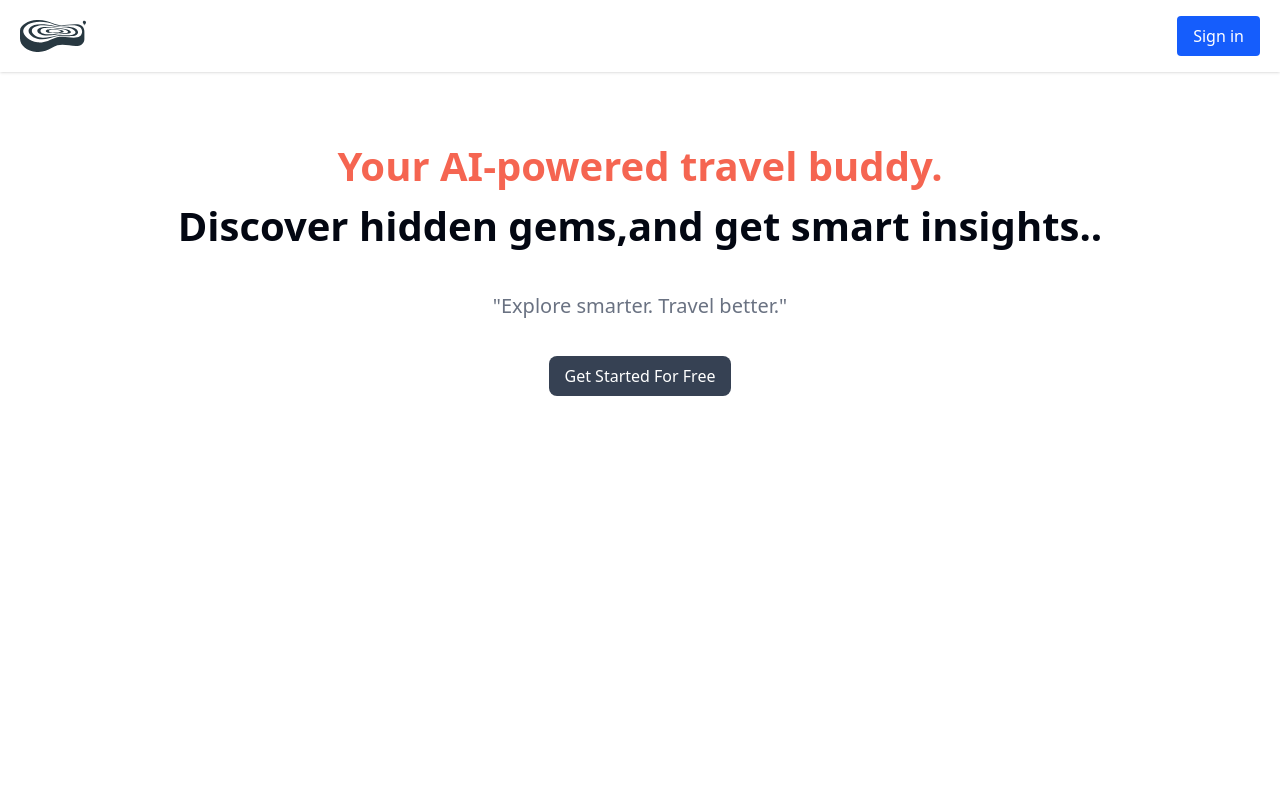
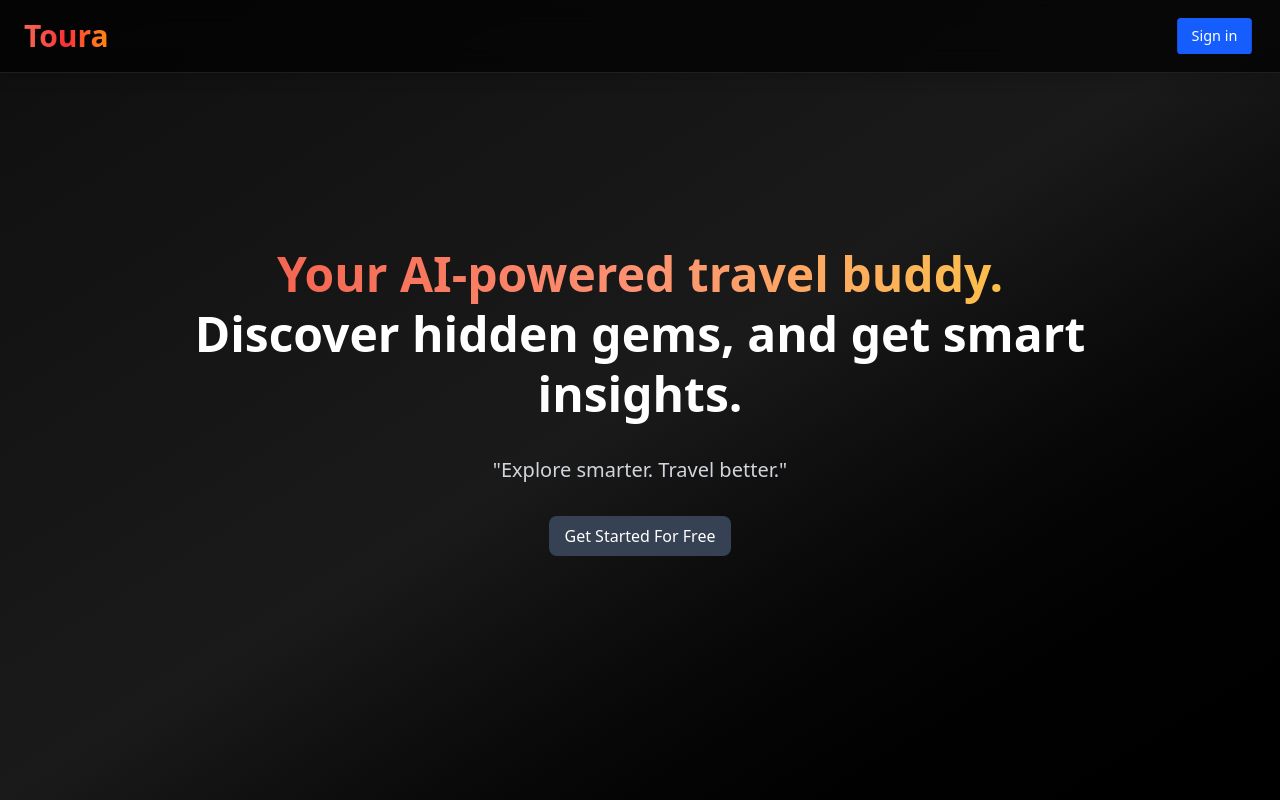
Before and after one commit to Swayam-Dhungana/Toura, a Next.js app in the folder frontend/: page / in a window 1280 px wide. Built offline with nearby package versions, Linux system fonts and the light colour scheme; no server answers.

Commit message:
Added Mapbox Api

```diff
--- /dev/null
+++ b/frontend/app/createTrip/page.tsx
@@ -0,0 +1,86 @@
+"use client";
+import React, { useState } from "react";
+
+const MAPBOX_TOKEN = process.env.NEXT_PUBLIC_MAPBOX_TOKEN!;
+
+interface Feature {
+  id: string;
+  place_name: string;
+  center: [number, number];
+}
+
+const Page = () => {
+  const [query, setQuery] = useState("");
+  const [results, setResults] = useState<Feature[]>([]);
+
+  const fetchPlaces = async (value: string) => {
+    if (!value) {
+      setResults([]);
+      return;
+    }
+    const res = await fetch(
+      `https://api.mapbox.com/geocoding/v5/mapbox.places/${encodeURIComponent(
+        value
+      )}.json?access_token=${MAPBOX_TOKEN}&autocomplete=true&types=place&limit=5&country=in`
+    );
+    const data = await res.json();
+    setResults(data.features);
+  };
+
+  const handleChange = (e: React.ChangeEvent<HTMLInputElement>) => {
+    const val = e.target.value;
+    setQuery(val);
+    if (val.length > 2) {
+      fetchPlaces(val);
+    } else {
+      setResults([]);
+    }
+  };
+
+  const handleSelect = (place: Feature) => {
+    setQuery(place.place_name);
+    setResults([]);
+    console.log("Selected place:", place.place_name);
+    console.log("Coordinates:", place.center); // [lng, lat]
+    // Add your logic here for selected place
+  };
+
+  return (
+    <div className="sm:px-10 md:px-32 lg:px-56 xl:px-10 px-5 mt-20 max-w-md mx-auto">
+      <h2 className="font-bold text-3xl">Choose your Preference</h2>
+      <p className="mt-3 text-gray-500 text-xl">
+        Let our AI choose the most optimal plan for you
+      </p>
+
+      <div className="mt-10 relative">
+        <label className="block text-xl mb-2 font-medium">
+          Enter your destination:
+        </label>
+        <input
+          type="text"
+          value={query}
+          onChange={handleChange}
+          placeholder="Search for a city or place"
+          className="w-full px-4 py-2 border border-gray-300 rounded shadow-sm focus:outline-none focus:ring-2 focus:ring-[#f56551]"
+        />
+
+        {/* Suggestions dropdown */}
+        {results.length > 0 && (
+          <ul className="absolute z-50 bg-white border border-gray-300 rounded shadow-md w-full max-h-60 overflow-auto mt-1">
+            {results.map((place) => (
+              <li
+                key={place.id}
+                onClick={() => handleSelect(place)}
+                className="cursor-pointer px-4 py-2 hover:bg-[#f56551] hover:text-white"
+              >
+                {place.place_name}
+              </li>
+            ))}
+          </ul>
+        )}
+      </div>
+    </div>
+  );
+};
+
+export default Page;
--- a/frontend/components/Home.tsx
+++ b/frontend/components/Home.tsx
@@ -1,17 +1,60 @@
-import React from 'react'
-import Button from './ui/Button'
+"use client";
+
+import React from "react";
+import { motion ,Variants} from "framer-motion";
+import Button from "./ui/Button";
+import { useRouter } from "next/navigation";
+
+const fadeInUp :Variants= {
+  hidden: { opacity: 0, y: 20 },
+  visible: (delay = 0) => ({
+    opacity: 1,
+    y: 0,
+    transition: { delay, duration: 0.6, ease: "easeOut" },
+  }),
+};
 
 const Home = () => {
+  const router=useRouter()
+  const handleClick=()=>{
+    router.push('/createTrip')
+  }
   return (
-    <div className='flex items-center mx-40 gap-9 flex-col'>
-      <h1
-       className='font-extrabold text-[40px] text-center mt-16'
-       >
-        <span className='text-[#f56551]'>Your AI-powered travel buddy.</span><br/> Discover hidden gems,and get smart insights..</h1>
-    <p className='text-xl text-gray-500 text-center'>"Explore smarter. Travel better."</p>
-    <Button variant='secondary'>Get Started For Free</Button>
+    <div className="flex items-center justify-center flex-col gap-8 px-6 md:px-40 min-h-screen bg-gradient-to-br from-[#0f0f0f] via-[#1a1a1a] to-black text-white">
+      <motion.h1
+        variants={fadeInUp}
+        initial="hidden"
+        animate="visible"
+        custom={0}
+        className="font-extrabold text-[36px] md:text-[48px] text-center leading-tight"
+      >
+        <span className="bg-gradient-to-r from-[#f56551] via-[#fc9272] to-[#fcbf49] bg-clip-text text-transparent">
+          Your AI-powered travel buddy.
+        </span>
+        <br />
+        Discover hidden gems, and get smart insights.
+      </motion.h1>
+
+      <motion.p
+        variants={fadeInUp}
+        initial="hidden"
+        animate="visible"
+        custom={0.2}
+        className="text-lg md:text-xl text-gray-300 text-center max-w-2xl"
+      >
+        "Explore smarter. Travel better."
+      </motion.p>
+
+      <motion.div
+        variants={fadeInUp}
+        initial="hidden"
+        animate="visible"
+        custom={0.4}
+      >
+        <Button variant="secondary" onClick={handleClick}>Get Started For Free</Button>
+      </motion.div>
     </div>
-  )
-}
+  );
+};
 
-export default Home
+export default Home;
--- a/frontend/components/Navbar.tsx
+++ b/frontend/components/Navbar.tsx
@@ -1,31 +1,60 @@
-"use client"
+"use client";
 
 import React, { useEffect, useState } from "react";
+import { motion, Variants } from "framer-motion";
 import GoogleLoginButton from "./GoogleLoginButton";
 
+// Animation for navbar entrance
+const fadeDown: Variants = {
+  hidden: { opacity: 0, y: -20 },
+  visible: {
+    opacity: 1,
+    y: 0,
+    transition: {
+      duration: 0.5,
+      ease: "easeOut",
+    },
+  },
+};
+
 const Navbar = () => {
-    const [isLoggedIn, setIsLoggedIn] = useState<boolean | null>(null)
+  const [isLoggedIn, setIsLoggedIn] = useState<boolean | null>(null);
 
-    useEffect(() => {
-      fetch('http://localhost:3000/api/session', {  //change this later
-        credentials: 'include',
+  useEffect(() => {
+    fetch("http://localhost:3000/api/session", {
+      credentials: "include",
+    })
+      .then((res) => res.json())
+      .then((data) => {
+        setIsLoggedIn(data.loggedIn);
       })
-        .then(res => res.json())
-        .then(data => {
-          setIsLoggedIn(data.loggedIn)
-        })
-        .catch(() => setIsLoggedIn(false))
-    }, [])
+      .catch(() => setIsLoggedIn(false));
+  }, []);
 
-    if (isLoggedIn === null) return <div>Loading...</div>
+  if (isLoggedIn === null) return null;
 
   return (
-    <div className="p-4 shadow-sm flex items-center justify-between px-5">
-      <img src="/logo.svg" alt="Toura Logo" className="h-8 w-auto" />
-      <div className={`${isLoggedIn? "hidden" :" flex"} `}>
-      <GoogleLoginButton/>
+    <motion.nav
+      variants={fadeDown}
+      initial="hidden"
+      animate="visible"
+      className="fixed top-0 left-0 w-full z-50 bg-black/70 backdrop-blur-md border-b border-white/10 shadow-lg"
+    >
+      <div className="max-w-7xl mx-auto px-6 py-4 flex items-center justify-between">
+        {/* Replace with image logo if you have a designed one */}
+        <motion.h1
+          className="text-2xl sm:text-3xl font-bold text-transparent bg-gradient-to-r from-[#f56551] via-red-500 to-orange-400 bg-clip-text mix-blend-difference"
+        >
+          Toura
+        </motion.h1>
+
+        {!isLoggedIn && (
+          <div className="scale-90 hover:scale-100 transition-transform duration-300">
+            <GoogleLoginButton />
+          </div>
+        )}
       </div>
-    </div>
+    </motion.nav>
   );
 };
 
--- a/frontend/package.json
+++ b/frontend/package.json
@@ -17,11 +17,13 @@
     "next": "15.3.3",
     "react": "^19.0.0",
     "react-dom": "^19.0.0",
+    "react-google-autocomplete": "^2.7.5",
     "tailwind-merge": "^3.3.1"
   },
   "devDependencies": {
     "@eslint/eslintrc": "^3",
     "@tailwindcss/postcss": "^4",
+    "@types/google.maps": "^3.58.1",
     "@types/node": "^20",
     "@types/react": "^19",
     "@types/react-dom": "^19",
```
Also changed, not shown: 1 other file (tests, documents, lock files or other folders).
